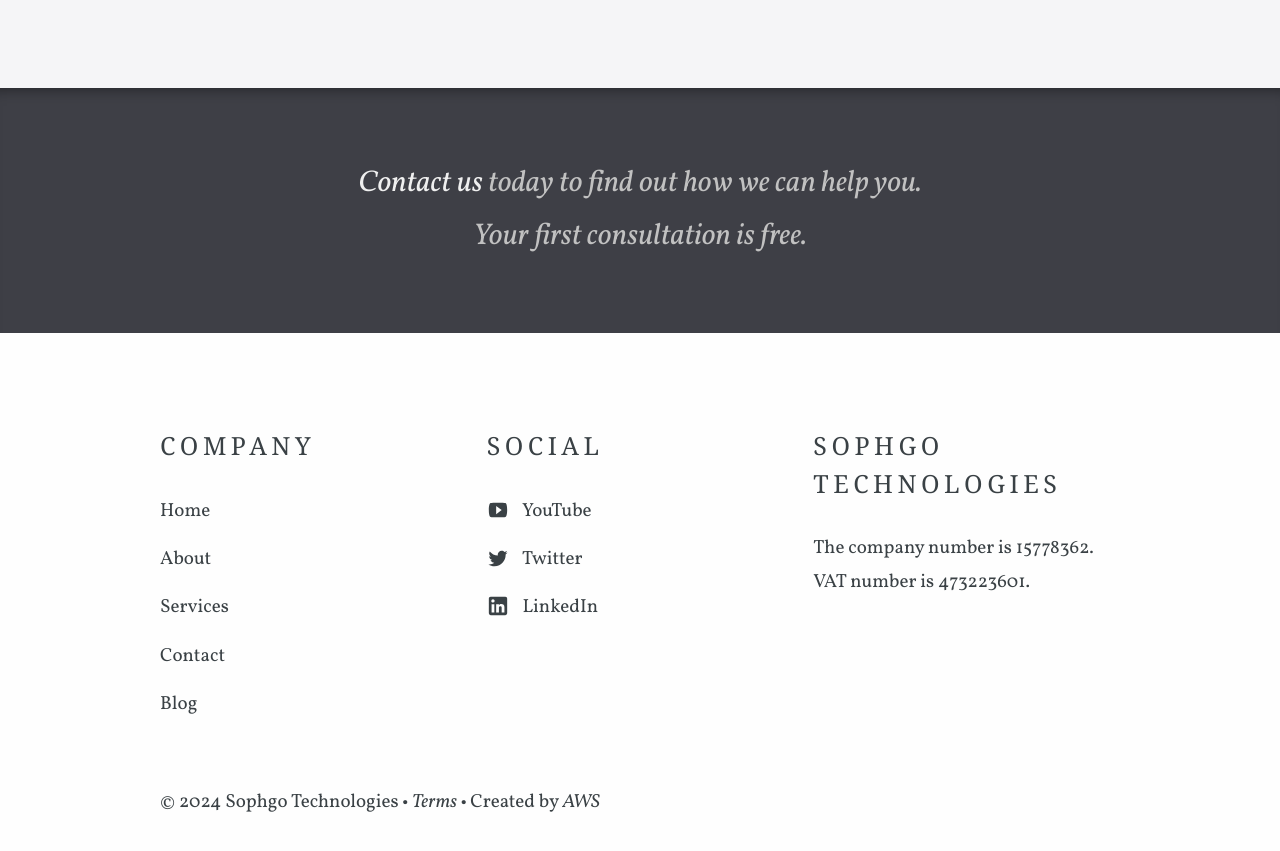
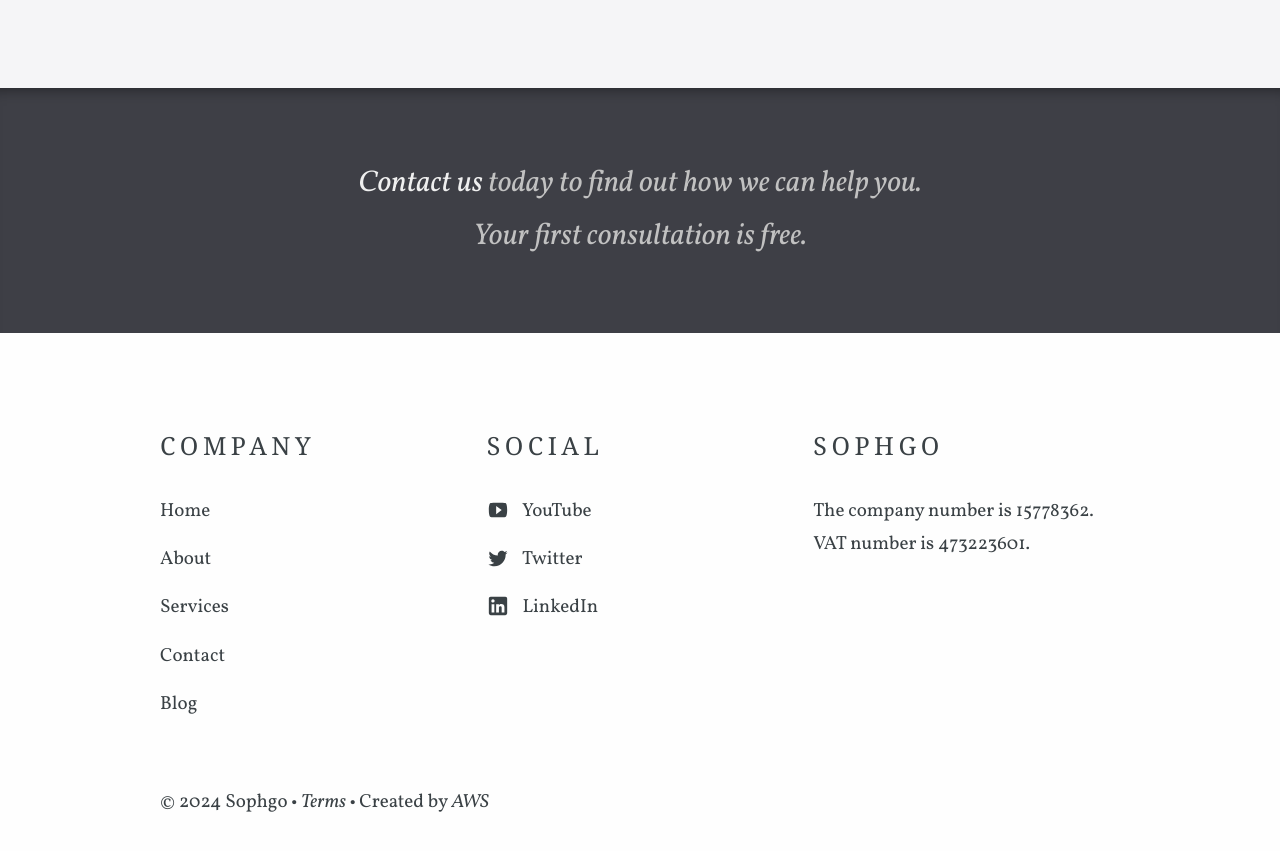
Before and after one commit to buyenworld/buyenworld.github.io, a Jekyll site: the page built from index.html, in a window 1280 px wide and 900 px high, scrolled down 1056 px. Shown: the top 851 px of the window. Built offline with Jekyll 4.4.1, drawn with Linux system fonts in a browser that asks for light colours; some web fonts are replaced; some of the changed text lies outside the part shown.

Commit message:
update
update

```diff
--- a/_data/company.yml
+++ b/_data/company.yml
@@ -1,4 +1,4 @@
-title: Sophgo Technologies
+title: Sophgo
 description: The company number is 15778362.
              VAT number is 473223601.
 contact_email_address: info@buyenworld.com
```
